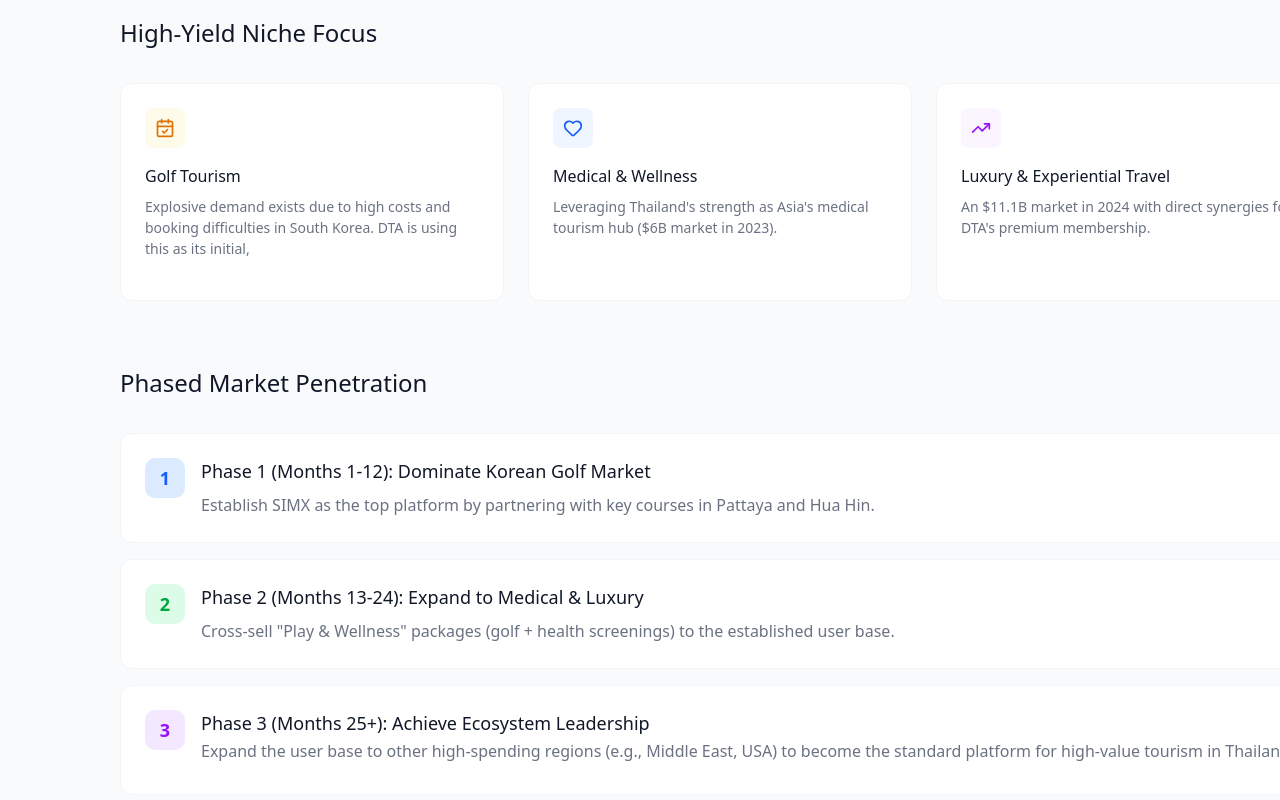
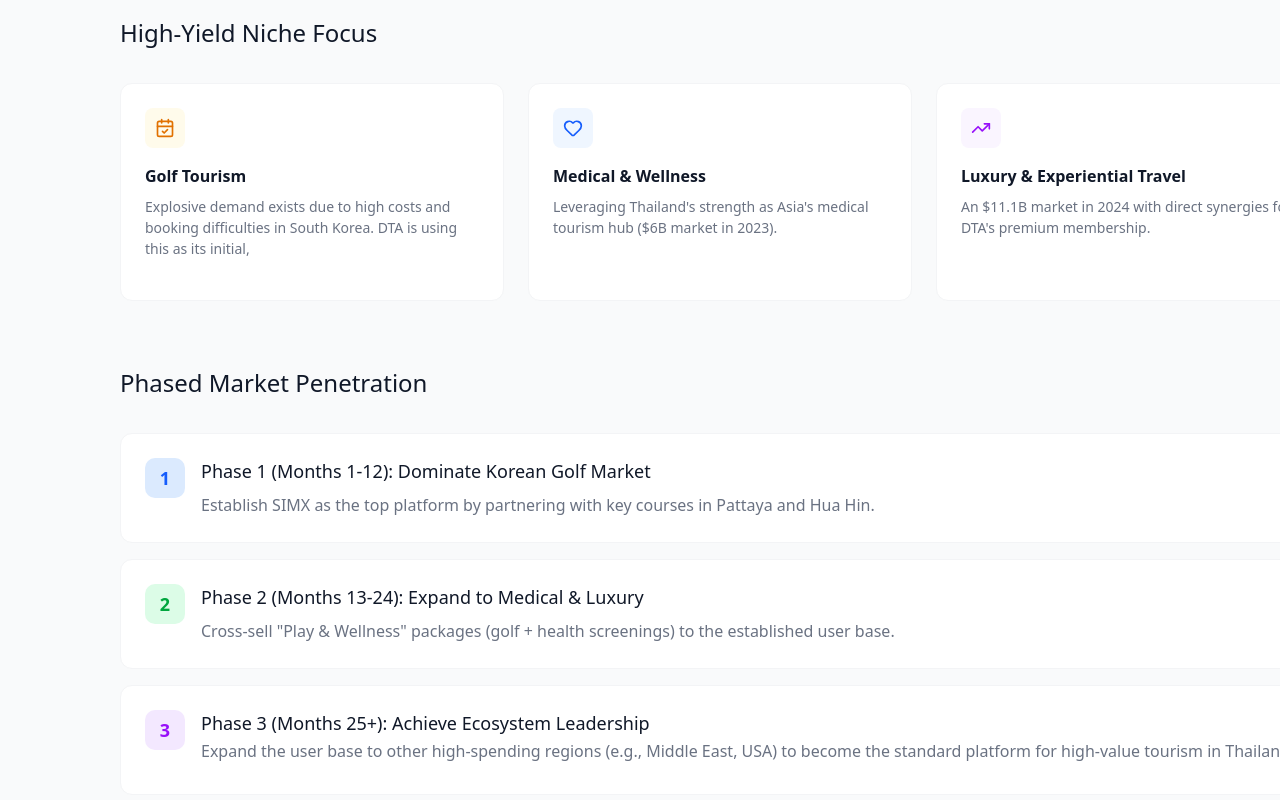
Before and after one commit to ibexlab-project/dta-home, a Next.js app: page /en in a window 1280 px wide. Shown: the part 3315-4115 px from the top of the page. Built offline with nearby package versions, Linux system fonts and the light colour scheme.

Commit message:
Change: 영문 폰트 Poppins를 Inter로 변경 및 제목 굵기 조정
- Poppins를 Inter로 변경하여 비즈니스 사이트에 더 적합한 폰트 적용

- Market Focus 섹션 제목 fontWeight를 500에서 600으로 조정하여 설명과의 차이 명확화

```diff
--- a/src/app/[locale]/layout.tsx
+++ b/src/app/[locale]/layout.tsx
@@ -1,12 +1,12 @@
 import type { Metadata } from "next";
-import { Poppins, Noto_Sans_Thai } from "next/font/google";
+import { Inter, Noto_Sans_Thai } from "next/font/google";
 import "../globals.css";
 import { clsx } from "clsx";
 
-const poppins = Poppins({
+const inter = Inter({
   weight: ["400", "500", "600", "700"],
   subsets: ["latin"],
-  variable: "--font-poppins",
+  variable: "--font-inter",
 });
 
 const notoSansThai = Noto_Sans_Thai({
@@ -34,9 +34,9 @@ export default async function LocaleLayout({
     <html lang={lang}>
       <body
         className={clsx(
-          poppins.variable,
+          inter.variable,
           notoSansThai.variable,
-          locale === 'th' ? "font-noto-sans-thai" : "font-poppins",
+          locale === 'th' ? "font-noto-sans-thai" : "font-inter",
           "antialiased min-h-screen flex flex-col"
         )}
       >
--- a/src/components/sections/ThaiPremiumTourismSection.tsx
+++ b/src/components/sections/ThaiPremiumTourismSection.tsx
@@ -158,7 +158,7 @@ export function ThaiPremiumTourismSection({ locale }: ThaiPremiumTourismSectionP
                                     style={{
                                         color: '#101828',
                                         fontSize: '16px',
-                                        fontWeight: 500
+                                        fontWeight: 600
                                     }}
                                 >
                                     {t.golfTourismTitle}
@@ -200,7 +200,7 @@ export function ThaiPremiumTourismSection({ locale }: ThaiPremiumTourismSectionP
                                     style={{
                                         color: '#101828',
                                         fontSize: '16px',
-                                        fontWeight: 500
+                                        fontWeight: 600
                                     }}
                                 >
                                     {t.medicalWellnessTitle}
@@ -242,7 +242,7 @@ export function ThaiPremiumTourismSection({ locale }: ThaiPremiumTourismSectionP
                                     style={{
                                         color: '#101828',
                                         fontSize: '16px',
-                                        fontWeight: 500
+                                        fontWeight: 600
                                     }}
                                 >
                                     {t.luxuryExperientialTravelTitle}
--- a/tailwind.config.ts
+++ b/tailwind.config.ts
@@ -36,8 +36,8 @@ const config: Config = {
         },
       },
       fontFamily: {
-        sans: ["var(--font-poppins)", "sans-serif"],
-        poppins: ["var(--font-poppins)", "sans-serif"],
+        sans: ["var(--font-inter)", "sans-serif"],
+        inter: ["var(--font-inter)", "sans-serif"],
         "noto-sans-thai": ["var(--font-noto-sans-thai)", "sans-serif"],
       },
     },
```
Also changed, not shown: src/components/sections/RoadmapSection.tsx (indentation only).
